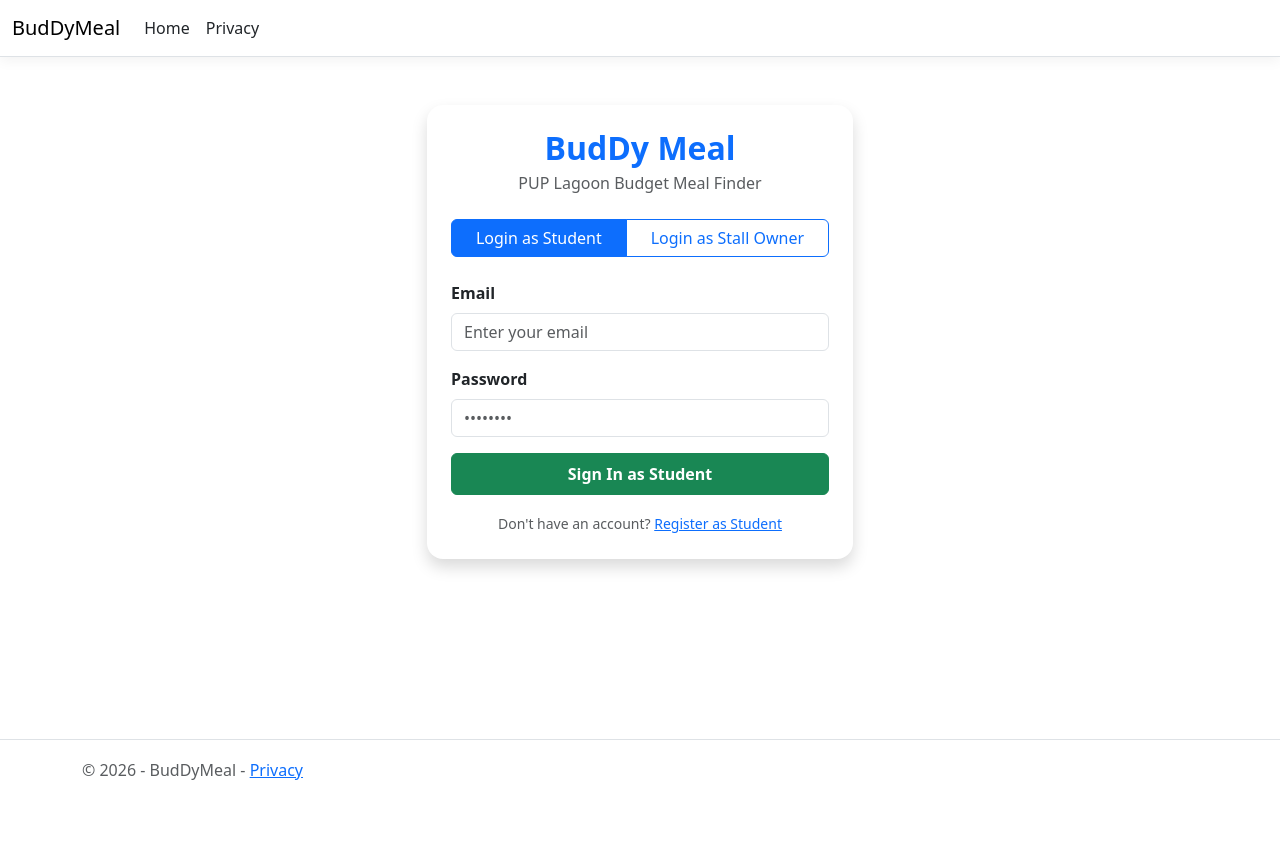
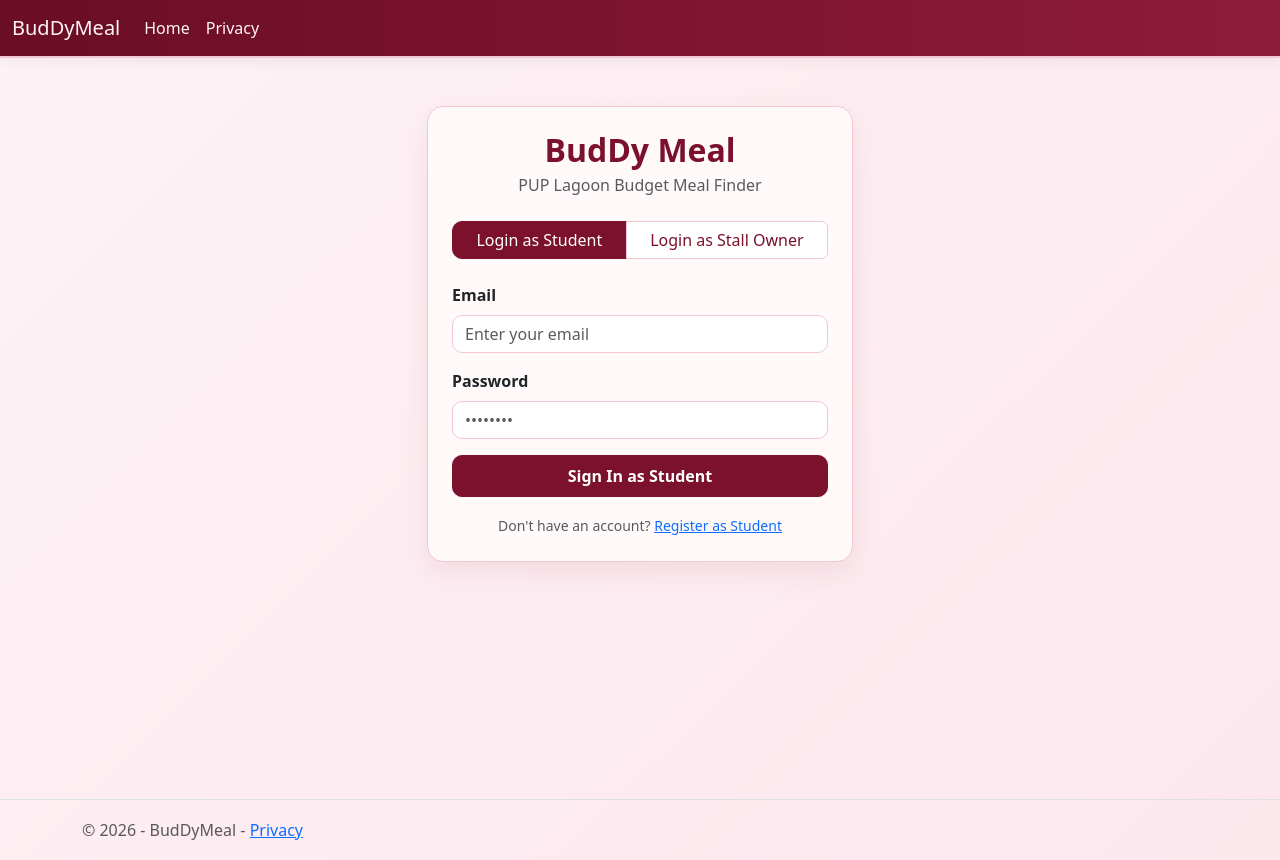
Before and after one commit to eyaexe/BudDyMeal, an ASP.NET Core app: page / in a window 1280 px wide. Before the commit the page ends 780 px from the top, so only its background shows below. Run offline with ASP.NET Core 8, Linux system fonts and the light colour scheme; style sheets or scripts are compiled from the project's sources.

Commit message:
Initial commit

```diff
--- a/Models/User.cs
+++ b/Models/User.cs
@@ -19,7 +19,7 @@ namespace BudDyMeal.Models
         [Required]
         public string Role { get; set; } = "Student";
 
-        // Optional: links a StallOwner to their specific stall ID later
+        // links a StallOwner to their specific stall ID
         public int? StallId { get; set; }
     }
 }
--- a/Program.cs
+++ b/Program.cs
@@ -6,11 +6,11 @@ var builder = WebApplication.CreateBuilder(args);
 
 builder.Services.AddControllersWithViews();
 
-// 1. Register SQLite Database
+// SQLite Database
 builder.Services.AddDbContext<ApplicationDbContext>(options =>
     options.UseSqlite(builder.Configuration.GetConnectionString("DefaultConnection")));
 
-// 2. Register Cookie Authentication
+// 2. Authentication
 builder.Services.AddAuthentication(CookieAuthenticationDefaults.AuthenticationScheme)
     .AddCookie(options =>
     {
@@ -32,7 +32,6 @@ app.UseStaticFiles();
 
 app.UseRouting();
 
-// 3. Enable Authentication BEFORE Authorization
 app.UseAuthentication();
 app.UseAuthorization();
 
--- a/Views/Account/Login.cshtml
+++ b/Views/Account/Login.cshtml
@@ -45,7 +45,7 @@
                 <input asp-for="Password" type="password" class="form-control" placeholder="••••••••" required />
             </div>
 
-            <button type="submit" class="btn btn-success w-100 py-2 fw-semibold">
+            <button type="submit" class="btn btn-primary w-100 py-2 fw-semibold">
                 Sign In as @(Model.LoginType == "Student" ? "Student" : "Stall Owner")
             </button>
         </form>
--- a/Views/Shared/_Layout.cshtml
+++ b/Views/Shared/_Layout.cshtml
@@ -11,7 +11,7 @@
 </head>
 <body>
     <header>
-        <nav class="navbar navbar-expand-sm navbar-toggleable-sm navbar-light bg-white border-bottom box-shadow mb-3">
+        <nav class="navbar navbar-expand-sm navbar-dark navbar-maroon box-shadow mb-4">
             <div class="container-fluid">
                 <a class="navbar-brand" asp-area="" asp-controller="Home" asp-action="Index">BudDyMeal</a>
                 <button class="navbar-toggler" type="button" data-bs-toggle="collapse" data-bs-target=".navbar-collapse" aria-controls="navbarSupportedContent"
--- a/wwwroot/css/site.css
+++ b/wwwroot/css/site.css
@@ -36,3 +36,81 @@ body {
 .form-floating > .form-control-plaintext:focus::placeholder, .form-floating > .form-control:focus::placeholder {
   text-align: start;
 }
+
+:root {
+    --maroon-dark: #5A081C;
+    --maroon-main: #7B112C;
+    --maroon-hover: #630C22;
+    --blush-bg: #FDF4F6;
+    --blush-card: #FFF9FA;
+    --blush-soft: #FCE4EC;
+    --blush-border: #F3C6D3;
+    --rose-accent: #D87093;
+
+    --bs-primary: #7B112C;
+    --bs-primary-rgb: 123, 17, 44;
+    --bs-link-color: #7B112C;
+    --bs-link-hover-color: #5A081C;
+}
+
+body {
+    background: linear-gradient(135deg, #FDF2F5 0%, #FCE7ED 100%);
+    min-height: 100vh;
+    color: #3A1D24;
+}
+
+.card {
+    background-color: var(--blush-card);
+    border: 1px solid var(--blush-border) !important;
+    box-shadow: 0 10px 28px rgba(123, 17, 44, 0.08) !important;
+}
+
+.btn-primary {
+    --bs-btn-bg: var(--maroon-main);
+    --bs-btn-border-color: var(--maroon-main);
+    --bs-btn-hover-bg: var(--maroon-hover);
+    --bs-btn-hover-border-color: var(--maroon-hover);
+    --bs-btn-active-bg: var(--maroon-dark);
+    --bs-btn-active-border-color: var(--maroon-dark);
+    border-radius: 10px;
+}
+
+.btn-outline-primary {
+    --bs-btn-color: var(--maroon-main);
+    --bs-btn-border-color: var(--blush-border);
+    --bs-btn-hover-bg: var(--blush-soft);
+    --bs-btn-hover-border-color: var(--maroon-main);
+    --bs-btn-hover-color: var(--maroon-main);
+    --bs-btn-active-bg: var(--maroon-main);
+    --bs-btn-active-border-color: var(--maroon-main);
+    background-color: #FFFFFF;
+}
+
+.text-primary {
+    color: var(--maroon-main) !important;
+}
+
+.form-control {
+    background-color: #FFFFFF;
+    border: 1px solid var(--blush-border);
+    border-radius: 10px;
+}
+
+.form-control:focus {
+    border-color: var(--rose-accent);
+    box-shadow: 0 0 0 0.25rem rgba(216, 112, 147, 0.25);
+}
+
+.navbar-maroon {
+    background: linear-gradient(90deg, #6A0D25 0%, #8E1B3A 100%);
+    border-bottom: 2px solid #F3C6D3;
+}
+
+.navbar-maroon .navbar-brand,
+.navbar-maroon .nav-link {
+    color: #FFF5F7 !important;
+}
+
+.navbar-maroon .nav-link:hover {
+    color: #F8BBD0 !important;
+}
--- a/wwwroot/js/site.js
+++ b/wwwroot/js/site.js
@@ -1,4 +0,0 @@
-// Please see documentation at https://learn.microsoft.com/aspnet/core/client-side/bundling-and-minification
-// for details on configuring this project to bundle and minify static web assets.
-
-// Write your JavaScript code.
```
Also changed, not shown: BudDyMeal.db, wwwroot/lib/bootstrap/dist/css/bootstrap-grid.css, 1 other file.
